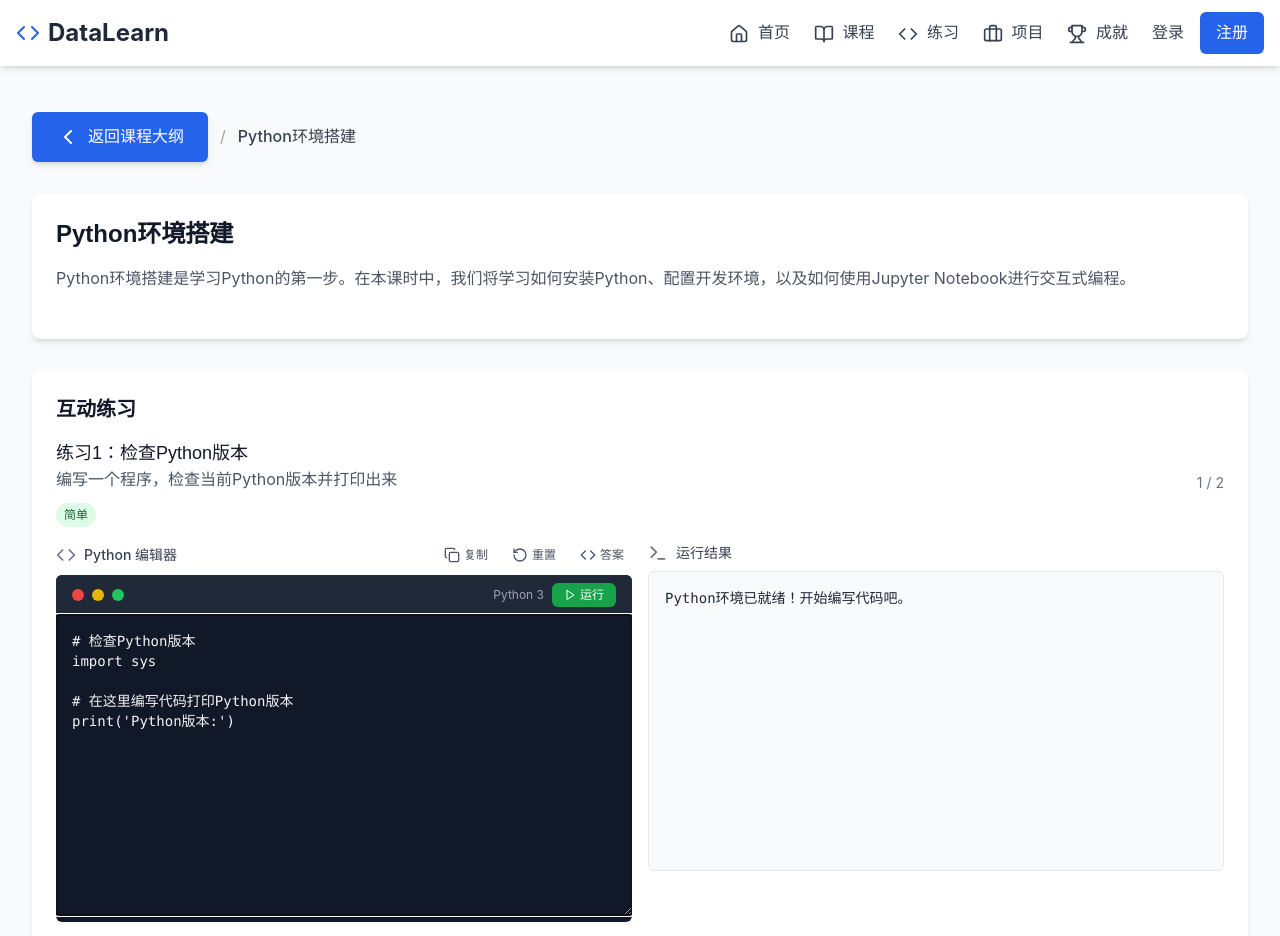
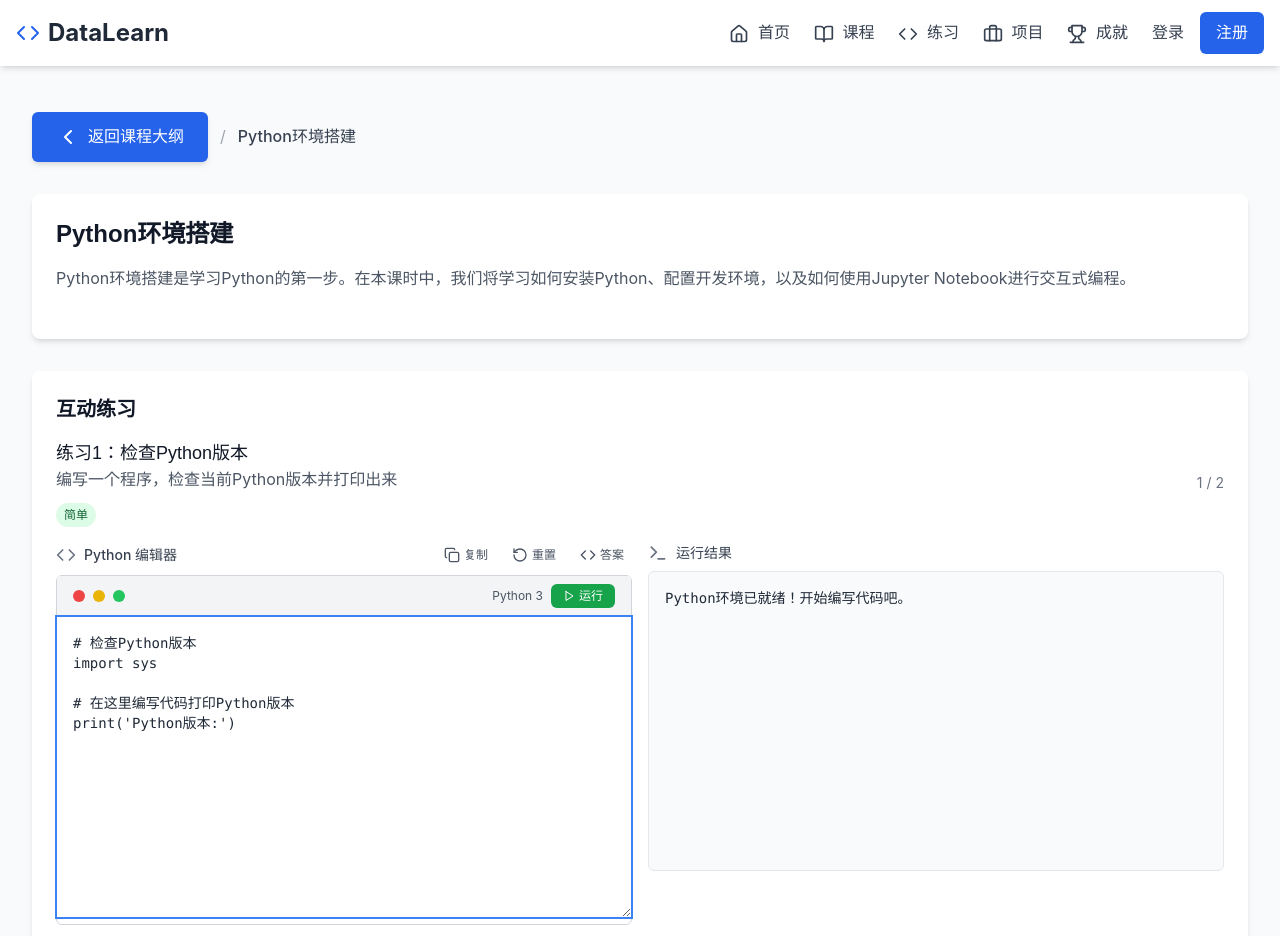
Before and after one commit to chen1778/kaifa, a React (Vite) app: page /courses/1/lessons/1 in a window 1280 px wide. Shown: the top 936 px of the page. Built offline with nearby package versions, Linux system fonts and the light colour scheme.

Commit message:
feat: 设计Python数据分析在线教育平台
Co-authored-by: traeagent <traeagent@users.noreply.github.com>

```diff
--- a/src/App.tsx
+++ b/src/App.tsx
@@ -10,6 +10,7 @@ import LessonDetail from './pages/LessonDetail';
 import Practice from './pages/Practice';
 import Projects from './pages/Projects';
 import Achievements from './pages/Achievements';
+import TestEditor from './pages/TestEditor';
 import Login from './pages/Auth/Login';
 import Register from './pages/Auth/Register';
 
@@ -33,6 +34,7 @@ const App: React.FC = () => {
             <Route path="/practice" element={<Practice />} />
             <Route path="/projects" element={<Projects />} />
             <Route path="/achievements" element={<Achievements />} />
+            <Route path="/test-editor" element={<TestEditor />} />
             <Route path="/auth/login" element={<Login />} />
             <Route path="/auth/register" element={<Register />} />
             <Route path="*" element={<Navigate to="/" replace />} />
--- a/src/pages/LessonDetail.tsx
+++ b/src/pages/LessonDetail.tsx
@@ -13,6 +13,7 @@ const LessonDetail: React.FC = () => {
   const [copied, setCopied] = useState(false);
   const [showAnswer, setShowAnswer] = useState(false);
   const pyodideRef = useRef<any>(null);
+  const codeEditorRef = useRef<HTMLTextAreaElement>(null);
   const [pyodideLoaded, setPyodideLoaded] = useState(false);
   const [pyodideLoading, setPyodideLoading] = useState(true);
   const [useJudge0, setUseJudge0] = useState(false);
@@ -274,14 +275,29 @@ const LessonDetail: React.FC = () => {
   // 初始化代码编辑器
   useEffect(() => {
     if (currentQuestion) {
-      setCode(currentQuestion.template);
+      // 只在第一次加载时设置代码，避免后续重置
+      if (code === '') {
+        setCode(currentQuestion.template);
+      }
+      // 延迟聚焦，确保DOM已更新
+      setTimeout(() => {
+        codeEditorRef.current?.focus();
+      }, 100);
     }
-  }, [currentQuestion]);
+  }, [currentQuestion, code]);
+
+  // 组件挂载时聚焦
+  useEffect(() => {
+    setTimeout(() => {
+      codeEditorRef.current?.focus();
+    }, 300);
+  }, []);
 
   // 运行代码
   const runCode = async () => {
     if (!code) return;
 
+    console.log('Running code:', code);
     setIsRunning(true);
     setOutput('');
 
@@ -453,15 +469,15 @@ const LessonDetail: React.FC = () => {
                         </button>
                       </div>
                     </div>
-                    <div className="bg-gray-900 rounded-md overflow-hidden">
-                      <div className="px-4 py-2 bg-gray-800 flex items-center justify-between">
+                    <div className="border border-gray-300 rounded-md">
+                      <div className="bg-gray-100 px-4 py-2 border-b border-gray-300 flex items-center justify-between">
                         <div className="flex space-x-2">
                           <div className="h-3 w-3 rounded-full bg-red-500"></div>
                           <div className="h-3 w-3 rounded-full bg-yellow-500"></div>
                           <div className="h-3 w-3 rounded-full bg-green-500"></div>
                         </div>
                         <div className="flex items-center space-x-2">
-                          <span className="text-xs text-gray-400">Python 3</span>
+                          <span className="text-xs text-gray-600">Python 3</span>
                           <button
                             onClick={runCode}
                             disabled={isRunning}
@@ -482,9 +498,14 @@ const LessonDetail: React.FC = () => {
                         </div>
                       </div>
                       <textarea
+                        ref={codeEditorRef}
                         value={code}
-                        onChange={(e) => setCode(e.target.value)}
-                        className="w-full p-4 bg-gray-900 text-gray-100 font-mono text-sm min-h-[300px] resize-y cursor-text z-10"
+                        onChange={(e) => {
+                          const newValue = e.target.value;
+                          console.log('Input changed to:', newValue);
+                          setCode(newValue);
+                        }}
+                        className="w-full p-4 text-gray-800 font-mono text-sm min-h-[300px] resize-y focus:outline-none focus:ring-2 focus:ring-blue-500"
                         spellCheck={false}
                         autoFocus
                       />
--- /dev/null
+++ b/src/pages/TestEditor.tsx
@@ -0,0 +1,48 @@
+import React, { useState, useRef } from 'react';
+import { Link } from 'react-router-dom';
+import { ChevronLeft } from 'lucide-react';
+
+const TestEditor: React.FC = () => {
+  const [code, setCode] = useState('');
+  const codeEditorRef = useRef<HTMLTextAreaElement>(null);
+
+  const handleChange = (e: React.ChangeEvent<HTMLTextAreaElement>) => {
+    console.log('Input changed:', e.target.value);
+    setCode(e.target.value);
+  };
+
+  return (
+    <div className="min-h-screen bg-gray-50 pt-20">
+      <div className="max-w-7xl mx-auto px-4 sm:px-6 lg:px-8 py-8">
+        {/* 面包屑导航 */}
+        <div className="flex items-center mb-8">
+          <Link to="/" className="flex items-center bg-blue-600 hover:bg-blue-700 text-white font-medium px-6 py-3 rounded-md transition-colors shadow-md">
+            <ChevronLeft className="h-6 w-6 mr-2" />
+            返回首页
+          </Link>
+        </div>
+
+        {/* 测试编辑器 */}
+        <div className="bg-white rounded-lg shadow-md p-6">
+          <h1 className="text-2xl font-bold text-gray-900 mb-4">测试编辑器</h1>
+          <div className="border border-gray-300 rounded-md">
+            <textarea
+              ref={codeEditorRef}
+              value={code}
+              onChange={handleChange}
+              className="w-full p-4 text-gray-800 font-mono text-sm min-h-[300px] resize-y focus:outline-none focus:ring-2 focus:ring-blue-500"
+              spellCheck={false}
+              autoFocus
+            />
+          </div>
+          <div className="mt-4 p-4 bg-gray-100 rounded-md">
+            <h3 className="text-sm font-medium text-gray-700 mb-2">当前内容:</h3>
+            <pre className="font-mono text-sm">{code}</pre>
+          </div>
+        </div>
+      </div>
+    </div>
+  );
+};
+
+export default TestEditor;
```
